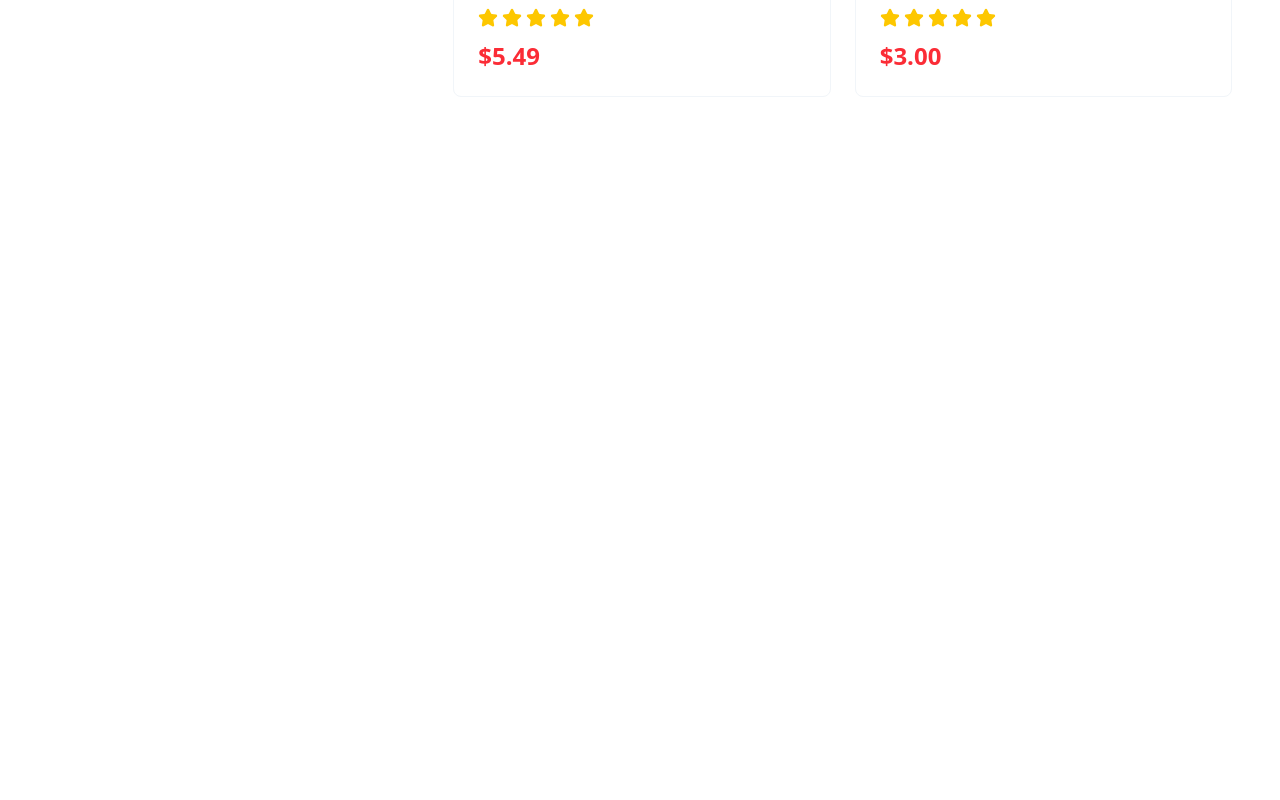
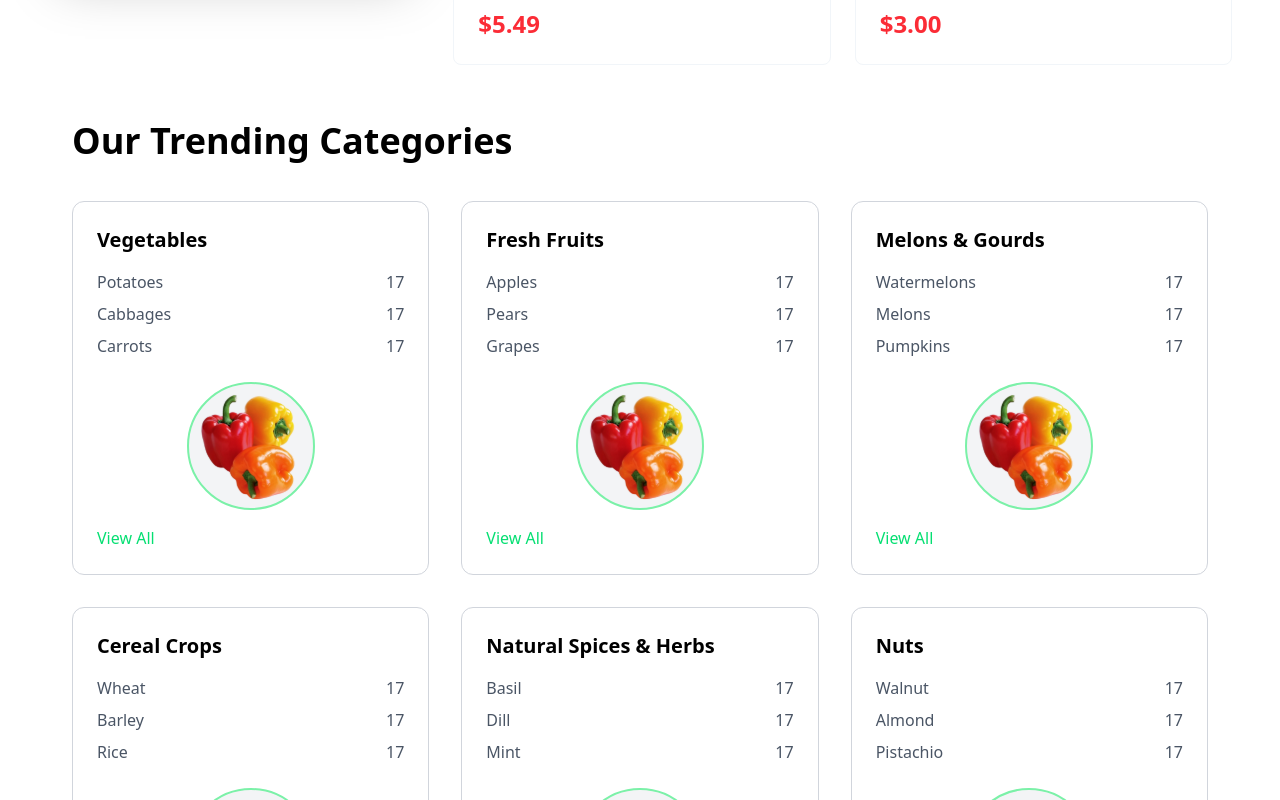
Before and after one commit to boboyor006/AgromWeb, a React (Vite) app: page / in a window 1280 px wide. Shown: the part 1820-2620 px from the top of the page. Before the commit the page ends 1965 px from the top, so only its background shows below. Built offline with nearby package versions, Linux system fonts and the light colour scheme.

Commit message:
section qismi ham ketid mana

```diff
--- a/src/App.jsx
+++ b/src/App.jsx
@@ -1,7 +1,8 @@
 import './App.css'
-import CategoryCard from './pages/CategoryCard'
+
 import Header from './pages/Header'
 import Navbar from './pages/Navbar'
+
 
 
 function App() {
@@ -11,7 +12,7 @@ function App() {
     <>
       <Navbar/>
       <Header/>
-      <CategoryCard/>
+
     </>
   )
 }
--- a/src/pages/Cardsmap.jsx
+++ /dev/null
@@ -1,67 +0,0 @@
-import CategoryCard from "./CategoryCard";
-
-const categories = [
-  {
-    title: "Vegetables",
-    items: ["Potatoes", "Cabbages", "Carrots"],
-    image: "/fresh-cabbage.jpg",
-  },
-  {
-    title: "Fresh Fruits",
-    items: ["Apples", "Pears", "Grapes"],
-    image: "/bunch-of-green-grapes.jpg",
-  },
-  {
-    title: "Melons & Gourds",
-    items: ["Watermelons", "Melons", "Pumpkins"],
-    image: "/fresh-watermelon.jpg",
-  },
-  {
-    title: "Cereal Crops",
-    items: ["Wheat", "Barley", "Rice"],
-    image: "/bag-of-wheat-grains.jpg",
-  },
-  {
-    title: "Natural Spices & Herbs",
-    items: ["Basil", "Dill", "Mint"],
-    image: "/fresh-green-basil-leaves.jpg",
-  },
-  {
-    title: "Nuts",
-    items: ["Walnut", "Almond", "Pistachio"],
-    image: "/mixed-nuts-and-almonds.jpg",
-  },
-];
-
-export default function Home() {
-  return (
-    <main className="min-h-screen bg-white p-8">
-      <div className="max-w-7xl mx-auto">
-        <h1 className="text-4xl font-bold text-black mb-12">
-          Our Trending Categories
-        </h1>
-
-        <div className="grid grid-cols-1 md:grid-cols-2 lg:grid-cols-3 gap-6">
-          {categories.map((category, index) => (
-            <CategoryCard key={index} category={category} />
-          ))}
-        </div>
-      </div>
-
-      <style>
-        {`
-        @keyframes slideUp {
-          from {
-            opacity: 0;
-            transform: translateY(20px);
-          }
-          to {
-            opacity: 1;
-            transform: translateY(0);
-          }
-        }
-      `}
-      </style>
-    </main>
-  );
-}
--- a/src/pages/CategoryCard.jsx
+++ b/src/pages/CategoryCard.jsx
@@ -1,79 +1,154 @@
-import { useState } from "react";
+"use client";
 
-export default function CategoryCard({ category }) {
-  const [isHovered, setIsHovered] = useState(false);
+import React from "react";
+import Fasil from "../img/Product/3.svg"
 
-  if (!category) return null;
+export default function Categories() {
+  const categories = [
+    {
+      id: "1",
+      title: "Vegetables",
+      items: [
+        { name: "Potatoes", count: 17 },
+        { name: "Cabbages", count: 17 },
+        { name: "Carrots", count: 17 },
+      ],
+      image: Fasil,
+    },
+    {
+      id: "2",
+      title: "Fresh Fruits",
+      items: [
+        { name: "Apples", count: 17 },
+        { name: "Pears", count: 17 },
+        { name: "Grapes", count: 17 },
+      ],
+      image:Fasil,
+    },
+    {
+      id: "3",
+      title: "Melons & Gourds",
+      items: [
+        { name: "Watermelons", count: 17 },
+        { name: "Melons", count: 17 },
+        { name: "Pumpkins", count: 17 },
+      ],
+      image: Fasil,
+    },
+    {
+      id: "4",
+      title: "Cereal Crops",
+      items: [
+        { name: "Wheat", count: 17 },
+        { name: "Barley", count: 17 },
+        { name: "Rice", count: 17 },
+      ],
+      image:Fasil,
+    },
+    {
+      id: "5",
+      title: "Natural Spices & Herbs",
+      items: [
+        { name: "Basil", count: 17 },
+        { name: "Dill", count: 17 },
+        { name: "Mint", count: 17 },
+      ],
+      image: Fasil,
+    },
+    {
+      id: "6",
+      title: "Nuts",
+      items: [
+        { name: "Walnut", count: 17 },
+        { name: "Almond", count: 17 },
+        { name: "Pistachio", count: 17 },
+      ],
+      image: Fasil,
+    },
+  ];
 
   return (
+    <main className="max-w-[1400px] mx-auto px-4 md:px-10 py-10">
+      <h1 className="text-3xl md:text-4xl font-bold mb-10">
+        Our Trending Categories
+      </h1>
+
+      {/* GRID */}
+      <div className="grid grid-cols-1 sm:grid-cols-2 md:grid-cols-3 gap-6 md:gap-8">
+        {categories.map((cat) => (
           <div
-      className="relative border-2 border-gray-200 rounded-lg p-6 transition-all duration-300 ease-out"
-      style={{
-        animation: "slideUp 0.6s ease-out forwards",
-        borderColor: isHovered ? "rgb(0, 110, 51)" : "#e5e7eb",
-        backgroundColor: isHovered ? "rgba(0, 110, 51, 0.02)" : "white",
-      }}
-      onMouseEnter={() => setIsHovered(true)}
-      onMouseLeave={() => setIsHovered(false)}
+            key={cat.id}
+            className="
+              group
+              border border-gray-300 rounded-xl
+              p-6 cursor-pointer bg-white
+              transition-all duration-300
+              hover:-translate-y-2
+              hover:shadow-xl hover:bg-green-50
+            "
           >
-      <div className="flex justify-between items-start">
-        {/* Left Side */}
-        <div className="flex-1">
-          <h3 className="text-xl font-bold text-black mb-4">
-            {category.title}
+            {/* TITLE */}
+            <h3
+              className="
+                text-lg md:text-xl font-semibold mb-4
+                transition-colors duration-300
+                group-hover:text-green-700
+              "
+            >
+              {cat.title}
             </h3>
 
-          <div className="space-y-2 mb-6">
-            {category.items.map((item, idx) => (
+            {/* ITEMS */}
+            <div className="mb-6 space-y-2">
+              {cat.items.map((item, i) => (
                 <div
-                key={idx}
-                className="flex justify-between items-center text-sm"
+                  key={i}
+                  className="
+                    flex justify-between text-gray-600
+                    hover:text-gray-800 transition
+                    text-sm md:text-base
+                  "
                 >
-                <span className="text-gray-700 font-medium">{item}</span>
-                <span className="text-gray-400 text-xs ml-4">17</span>
+                  <span className="font-medium">{item.name}</span>
+                  <span>{item.count}</span>
                 </div>
               ))}
             </div>
 
-          <a
-            href="#"
-            className="text-sm font-medium transition-colors duration-200"
-            style={{
-              color: isHovered ? "rgb(0, 110, 51)" : "#4b9d6f",
-            }}
+            {/* IMAGE */}
+            <div className="flex justify-center mb-4">
+              <div
+                className="
+                  w-28 h-28 md:w-32 md:h-32 rounded-full
+                  overflow-hidden border-2 border-green-300
+                  bg-gray-100 flex items-center justify-center
+                  transition-all duration-300
+                  group-hover:scale-105
+                  group-hover:border-green-600
+                  group-hover:shadow-lg
+                "
               >
-            View All
-          </a>
-        </div>
-
-        {/* Right Side - Image */}
-        <div
-          className="ml-6 flex-shrink-0 w-32 h-32 rounded-full border-2 flex items-center justify-center transition-all duration-300"
-          style={{
-            borderColor: isHovered ? "rgb(0, 110, 51)" : "#d1e7dd",
-            backgroundColor: isHovered
-              ? "rgba(0, 110, 51, 0.05)"
-              : "#f0f9f6",
-          }}
-        >
-          <div className="relative w-24 h-24">
                 <img
-              src={category.image}
-              alt={category.title}
-              className="object-cover w-full h-full rounded-full"
+                  src={cat.image}
+                  alt={cat.title}
+                  className="w-full h-full object-cover"
                 />
               </div>
             </div>
+
+            {/* VIEW ALL */}
+            <span
+              className="
+                text-green-400 font-medium text-sm md:text-base
+                hover:underline hover:text-green-700
+                transition-all duration-300 inline-block
+              "
+            >
+              View All
+            </span>
           </div>
-
-      <div
-        className="absolute bottom-0 left-0 right-0 h-1 transition-all duration-300 rounded-b-lg"
-        style={{
-          background: isHovered
-            ? "linear-gradient(90deg, rgb(0, 110, 51), rgba(0, 110, 51, 0.3))"
-            : "transparent",
-        }}
-      />
+        ))}
       </div>
+    </main>
   );
 }
--- a/src/pages/Header.jsx
+++ b/src/pages/Header.jsx
@@ -5,6 +5,7 @@ import headerImg2 from "../img/header2.svg"
 import { Truck, Headphones, Heart, Lock } from 'lucide-react';
 import Product from "./Product"
 import CategoryCard from "./CategoryCard";
+
 
 
 
@@ -198,8 +199,10 @@ const Header = () => {
 
     {/* Product ulangan bu yerda lekin keyin ketilaveradi  */}
     <Product/>
+    < CategoryCard/>
 
-    <CategoryCard/>
+
+
       </section>
 
 
--- a/src/pages/Product.jsx
+++ b/src/pages/Product.jsx
@@ -40,29 +40,24 @@ const products = [
 
 export default function DealOfTheMonth() {
   return (
-    <div className="min-h-screen  py-12 px-4 ">
-      <div className="max-w-7xl mx-auto">
+    <div className="min-h-screen  py-4  px-4 ">
+      <div className="max-w-7.5xl  mx-auto">
 
         <div className="grid grid-cols-1 lg:grid-cols-3 gap-8 items-start">
 
 
 
 
-        <div className="lg:col-span-1">
-      <div className="relative rounded-xl h-120 overflow-hidden shadow-2xl min-h-96 flex flex-col justify-between p-10 text-white">
+        <div className="lg:col-span-1 ">
+  <div
+    className="relative rounded-xl min-h-96 h-170 overflow-hidden shadow-2xl flex flex-col justify-between p-10 text-white
+    bg-center bg-cover "
+    style={{ backgroundImage: `url(${BgImg})` }}
+  >
+    {/* Qorong'i qoplama */}
+    <div className="absolute inset-0 bg-black/50"></div>
 
-    {/* Orqa fon rasmi */}
-    <div className="absolute inset-0 -z-10">
-      <img
-        src={BgImg}
-        alt="Fresh vegetables background"
-        className="w-full h-full object-cover"
-      />
-      {/* Qorong'i qoplama — matn o'qilishi uchun */}
-      <div className="absolute inset-0 bg-black bg-opacity-50"></div>
-    </div>
-
-    {/* Matn qismi */}
+    {/* Matn */}
     <div className="relative z-10">
       <p className="text-sm font-medium text-yellow-400 mb-2">
         Hot This Month
@@ -73,16 +68,20 @@ export default function DealOfTheMonth() {
       </h2>
     </div>
 
-    {/* Pastki rasm (agar kerak bo'lmasa, olib tashlang) */}
-    <div className="relative h-64 -mx-10 -mb-10">
+    {/* Pastki rasm — Agar kerak bo‘lmasa, o‘zim o‘chirib tashlayman */}
+    {/* <div className="relative z-10 h-64 -mx-10 -mb-10">
       <img
         src={BgImg}
         alt="Fresh vegetables"
         className="object-cover w-full h-full rounded-xl"
       />
-    </div>
+    </div> */}
   </div>
 </div>
+
+
+
+
 
           {/* Right Section - Deals */}
           <div className="lg:col-span-2">
```
Also changed, not shown: src/img/fasil.png (added). Lines whose indentation alone changed are shown as unchanged.
